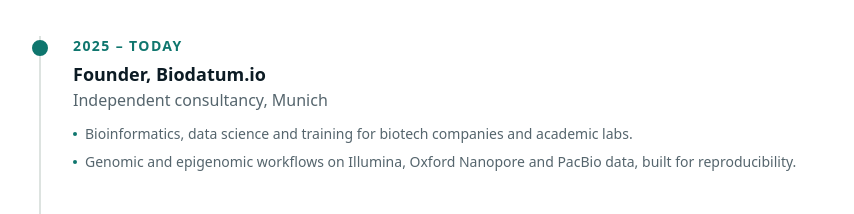
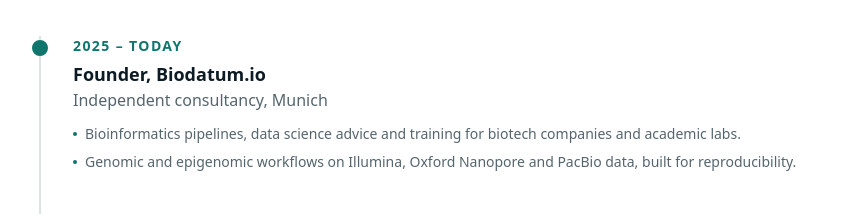
Before and after one commit to SergioVargasRamirez/biodatum.io, a React (Vite) app: page / in a window 1280 px wide. Shown: the part 1960-2174 px from the top of the page, without its empty margins (57-911 px from the left). Built offline with nearby package versions, Linux system fonts and the light colour scheme.

Commit message:
Reword Biodatum.io timeline summary
Co-Authored-By: Claude Sonnet 5.5 <noreply@anthropic.com>

```diff
--- a/src/content.js
+++ b/src/content.js
@@ -50,7 +50,7 @@ export const about = {
       org: 'Independent consultancy, Munich',
       current: true,
       points: [
-        'Bioinformatics, data science and training for biotech companies and academic labs.',
+        'Bioinformatics pipelines, data science advice and training for biotech companies and academic labs.',
         'Genomic and epigenomic workflows on Illumina, Oxford Nanopore and PacBio data, built for reproducibility.',
       ],
     },
```
